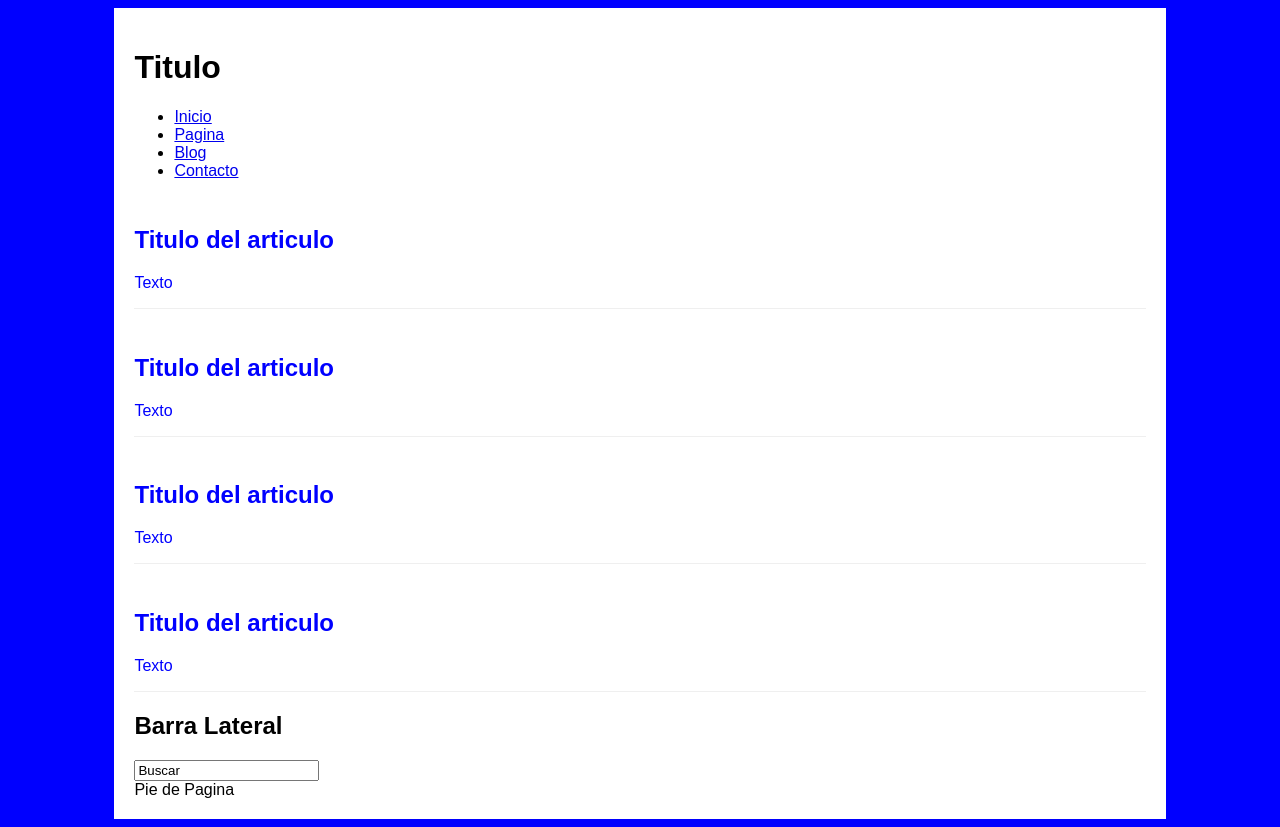
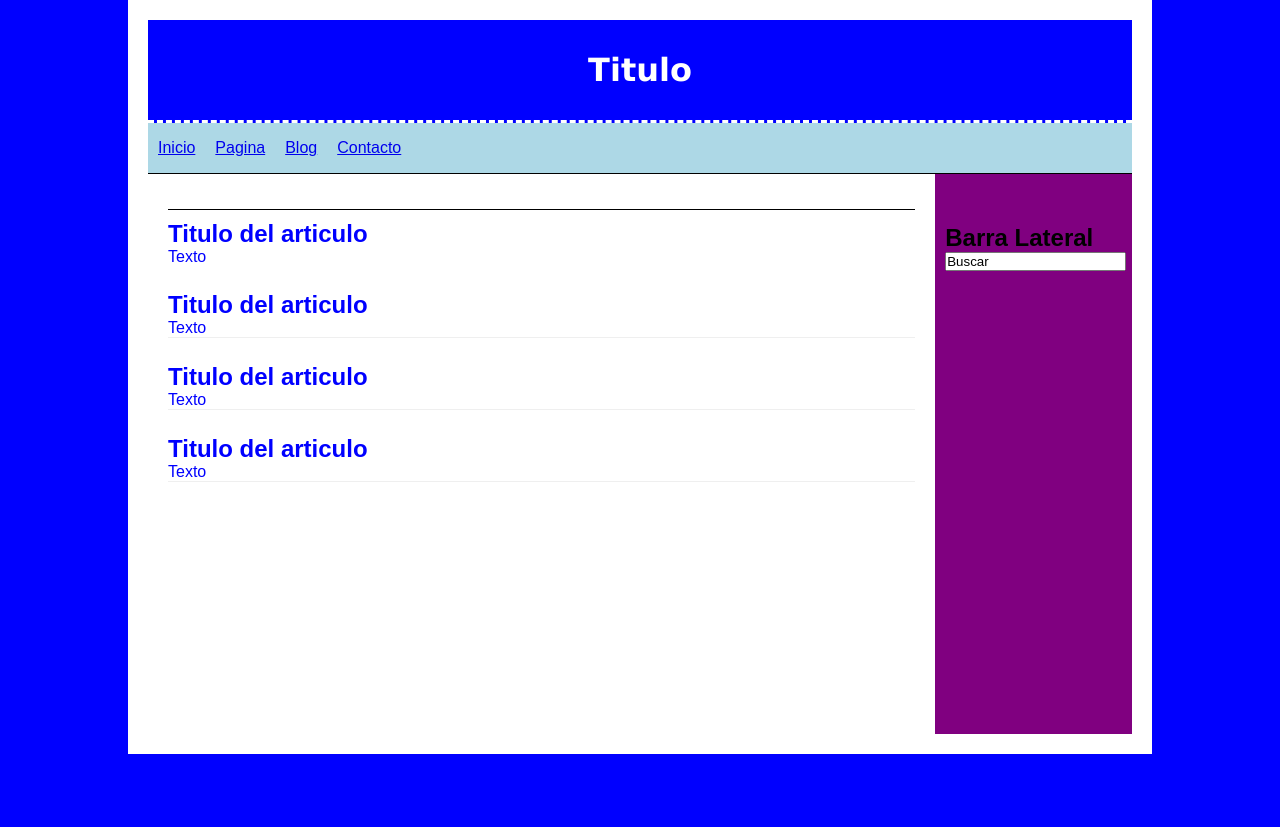
Before and after one commit to caroduarg/primercss, a plain HTML site: page index.html in a window 1280 px wide. After the commit the page ends 800 px from the top, so only its background shows below. Drawn offline with Linux system fonts and the light colour scheme.

Commit message:
CSS Externo

```diff
--- /dev/null
+++ b/css/styles.css
@@ -0,0 +1,56 @@
+*{
+    margin: 0px;
+    padding: 0px;
+}
+
+header{
+    background: blue;
+    height: 100px;
+    width: 100%;
+    margin: 0px;
+    font-family: Verdana, Geneva, Tahoma, sans-serif;
+    text-align: center;
+    line-height: 100px;
+    color: white;
+    border-bottom: 3px dashed white;
+}
+
+nav{
+    background: lightblue;
+    height: 50px;
+    border-bottom: 1px solid black;
+}
+
+nav ul li{
+    float: left;
+    list-style: none;
+    margin: 10px;
+    line-height: 30px;
+}
+
+.article:first-child{
+    border-bottom: 10px;
+    border-top: 1px solid black;
+}
+
+aside{
+    float: right;
+    width: calc(20% - 20px);
+    background: purple;
+    min-height: 500px;
+    padding: 10px;
+    padding-top: 50px;
+}
+
+footer{
+
+    background: purple;
+    color: white;
+    text-align: center;
+    height: 50px;
+    line-height: 50px;
+}
+
+.clearfix{
+    clear:both;
+}
--- a/index.html
+++ b/index.html
@@ -5,19 +5,24 @@
     <meta name="viewport" content="width=device-width, initial-scale=1.0">
     <title>Document</title>
 
+    <link rel="stylesheet" href="css/styles.css">
+
     <style>
         /*selector de etiquetas */
         body{
             background-color: blue;
             font-family: Arial, Helvetica, sans-serif;
+            display: flex;
         }
 
         /*selector de id*/
         #contenedor {
-            width: 80%;
+            width: calc(80% - 40px);
             margin: 0 auto;
             background-color: white;
             padding: 20px;
+            float: left;
+            min-height: 500px;
         }
 
         /*selector de clases*/
@@ -53,7 +58,9 @@
             </ul>
         </nav>
 
-        <section>
+        <div class="clearfix"></div>
+
+        <section id="contenedor">
             <article class="article">
                 <h2>Titulo del articulo</h2>
                 <p>Texto</p>
```
